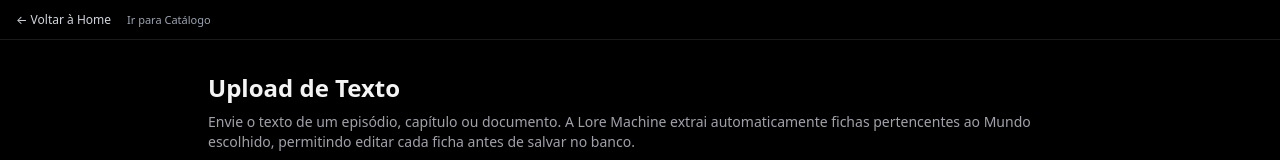
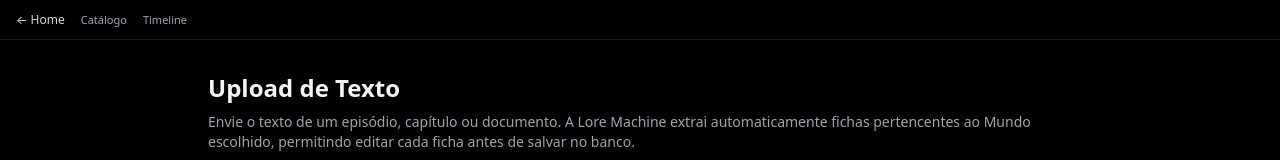
Before and after one commit to Mizanzuk/antiverso-lore-machine, a Next.js app: page /lore-upload in a window 1280 px wide. Shown: the top 160 px of the page. Built offline with nearby package versions, Linux system fonts and the light colour scheme; no server answers; the database is empty.

Commit message:
Update page.tsx

```diff
--- a/app/lore-upload/page.tsx
+++ b/app/lore-upload/page.tsx
@@ -502,13 +502,19 @@
       <header className="h-10 border-b border-white/10 flex items-center justify-between px-4 bg-black/40">
         <div className="flex items-center gap-4 text-xs">
           <a href="/" className="text-gray-300 hover:text-white">
-            ← Voltar à Home
+            ← Home
           </a>
           <a
             href="/lore-admin"
             className="text-gray-400 hover:text-white text-[11px]"
           >
-            Ir para Catálogo
+            Catálogo
+          </a>
+          <a
+            href="/lore-admin/timeline"
+            className="text-gray-400 hover:text-white text-[11px]"
+          >
+            Timeline
           </a>
         </div>
       </header>
```
